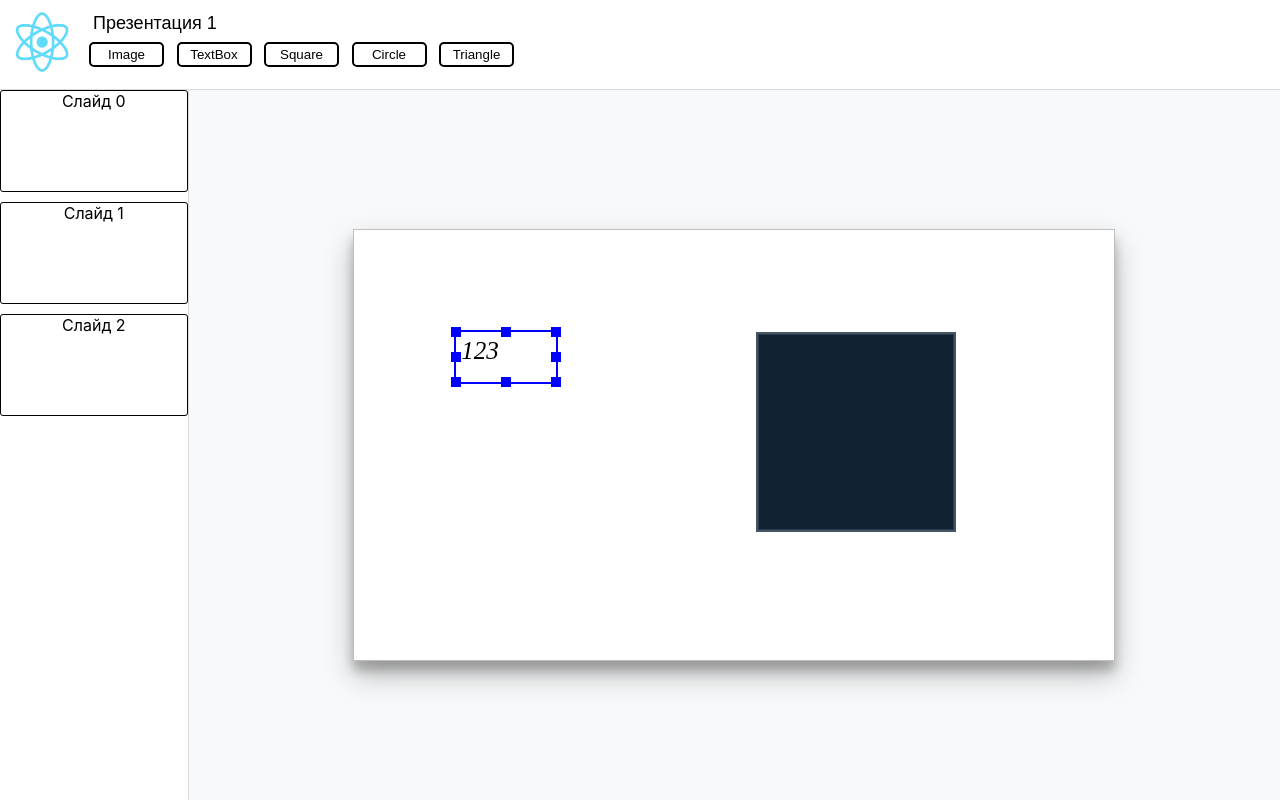
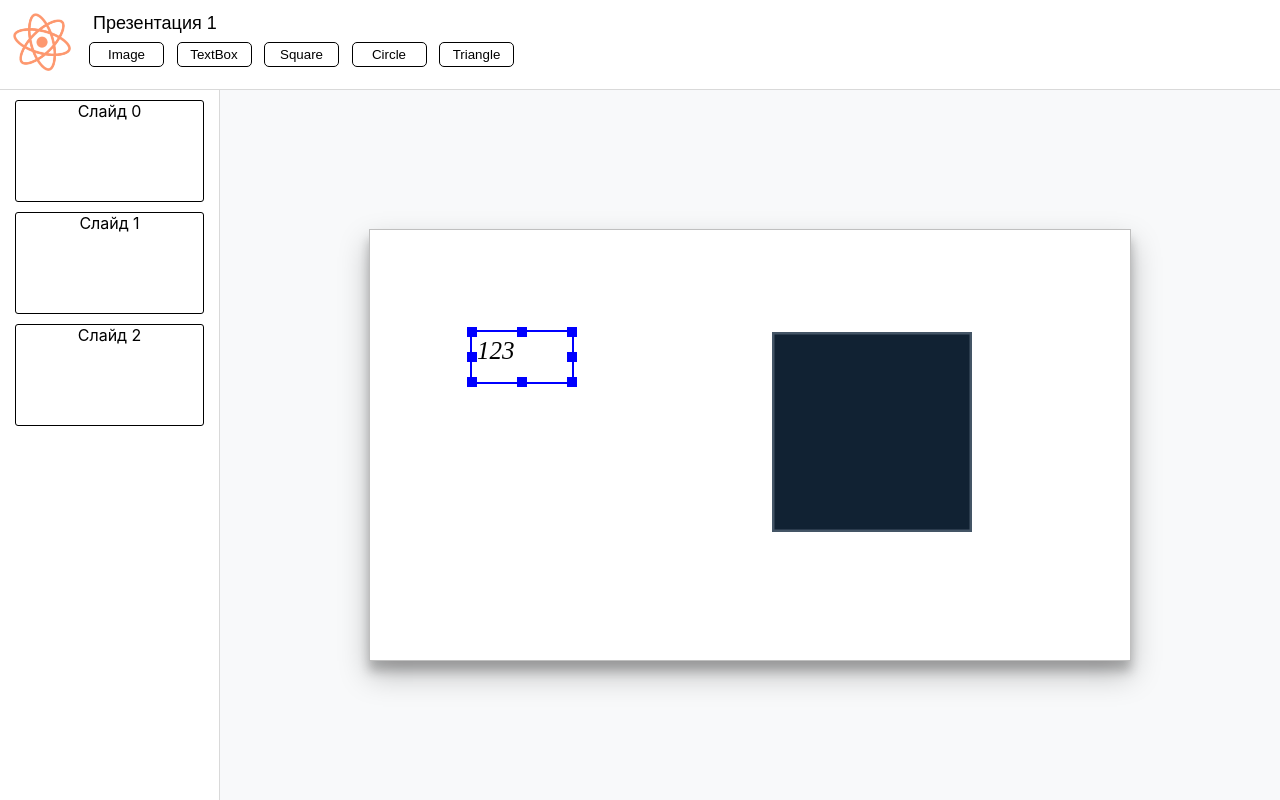
Before and after one commit to reactiven/presentationMaker, a React (Create React App) app: page / in a window 1280 px wide. Built offline with nearby package versions, Linux system fonts and the light colour scheme.

Commit message:
Поправил стили

```diff
--- a/src/components/Button.css
+++ b/src/components/Button.css
@@ -3,11 +3,12 @@
     height: 25px;
     background: none;
     border-radius: 5px;
-    border: 2px solid #000;
+    border: 1px solid #000;
+    transition: all 0.2s ease;
 }
 
 .standard-button:disabled {
-    border: 3px solid gray;
+    border: 1px solid gray;
     color: gray;
 }
 
@@ -16,7 +17,12 @@
     cursor: pointer;
 }
 
-/* .standard-button:focus {
+/* .standard-button:hover:not(:active) {
+    background: none;
+} */
+
+.standard-button:focus {
     border-radius: 5px;
+    outline: none;
     border: 3px solid #87CEFA;
-} */
+}
--- a/src/components/Sidebar.css
+++ b/src/components/Sidebar.css
@@ -1,9 +1,13 @@
 .side-bar {
     border-right: 1px solid #d9d9d9;
     width: 220px;
+    min-width: 220px;
     height: 100%;
     overflow-y: auto;
-    padding : 0;
+    box-sizing: border-box;
+    display: flex;
+    flex-direction: column;
+    padding: 0 15px;
 }
 
 .sidebar-item:hover {
@@ -16,5 +20,5 @@
     height: 100px;
     border: 1px solid black;
     border-radius: 3px;
-    margin-bottom: 10px;
+    margin-top: 10px;
 }
--- a/src/components/Sidebar.tsx
+++ b/src/components/Sidebar.tsx
@@ -48,14 +48,13 @@ function SideBarItem(props: SidebarItemType): JSX.Element {
     return (
         <div
             className="sidebar-item"
-        >
-        <div
             onClick={() => {
                 props.changeSlide(props.slide.slideId)
             }}
         >
-            Слайд {props.index}
-        </div>
+            <div>
+                Слайд {props.index}
+            </div>
         </div>
     )
 }
```
Also changed, not shown: src/images/logo_tcaer.png.
